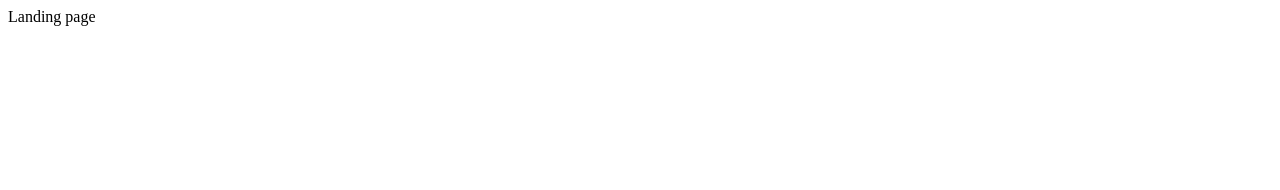
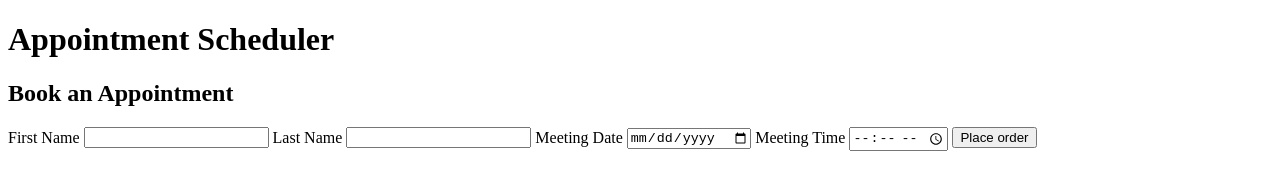
Before and after one commit to BasilPun/appointment-scheduler, a website: page views/home.html in a window 1280 px wide. Drawn offline with Linux system fonts and the light colour scheme.

Commit message:
init folder struct and html struct

```diff
--- a/app.js
+++ b/app.js
@@ -1,7 +1,7 @@
 import express from 'express';
 
 const app = express();
-const PORT = 3010;
+const PORT = 3011;
 
 app.use(express.static('public'));
 
--- a/views/home.html
+++ b/views/home.html
@@ -6,6 +6,22 @@
     <title>Document</title>
 </head>
 <body>
-    Landing page
+    <h1>Appointment Scheduler</h1>
+    <form>
+        <h2>Book an Appointment</h2>
+        <label for = "fname">First Name</label>
+        <input type = "text" id = "fname" name = "fname">
+
+        <label for = "lname">Last Name</label>
+        <input type = "text" id = "lname" name = "lname">
+
+        <label for = "meeting-date">Meeting Date</label>
+        <input type = "date" id = "meeting-date" name = "meeting-date">
+
+        <label for = "meeting-time">Meeting Time</label>
+        <input type = "time" id = "meeting-time" name = "meeting-time">
+
+        <button type = "submit" id = "order-button">Place order</button>
+    </form>
 </body>
 </html>
```
